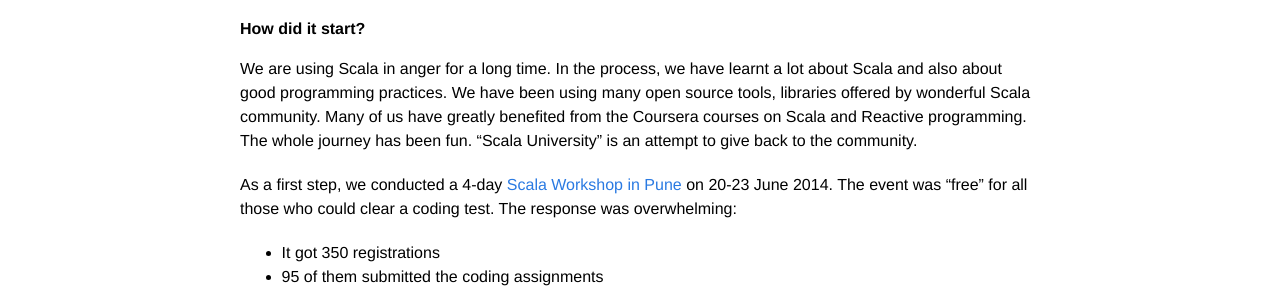
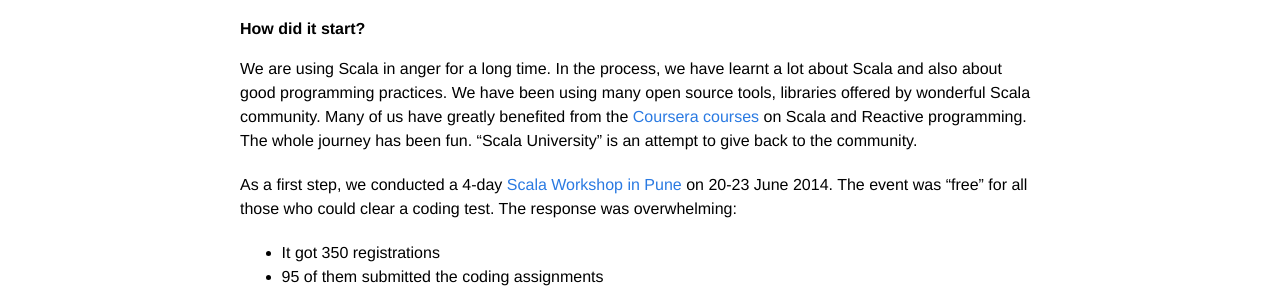
Before and after one commit to scalauniversity/scalauniversity.github.io, a Jekyll site: the page built from index.md, in a window 1280 px wide. Shown: the part 237-529 px from the top of the page. Built offline with Jekyll 4.4.1, drawn with Linux system fonts in a browser that asks for light colours; part of the change alters nothing that is shown.

```diff
--- a/index.md
+++ b/index.md
@@ -11,7 +11,7 @@ Scala University is an initiative of Scala practitioners from Pune. It was start
 
 ##### **How did it start?**
 
-We are using Scala in anger for a long time. In the process, we have learnt a lot about Scala and also about good programming practices. We have been using many open source tools, libraries offered by wonderful Scala community. Many of us have greatly benefited from the Coursera courses on Scala and Reactive programming. The whole journey has been fun. "Scala University" is an attempt to give back to the community.
+We are using Scala in anger for a long time. In the process, we have learnt a lot about Scala and also about good programming practices. We have been using many open source tools, libraries offered by wonderful Scala community. Many of us have greatly benefited from the [Coursera](https://www.coursera.org/course/progfun) [courses](https://www.coursera.org/course/reactive) on Scala and Reactive programming. The whole journey has been fun. "Scala University" is an attempt to give back to the community.
 
 As a first step, we conducted a 4-day [Scala Workshop in Pune](http://www.punescala.org/training/2014/05/15/principles-of-programming-in-scala/) on 20-23 June 2014. The event was "free" for all those who could clear a coding test. The response was overwhelming:
 
```
